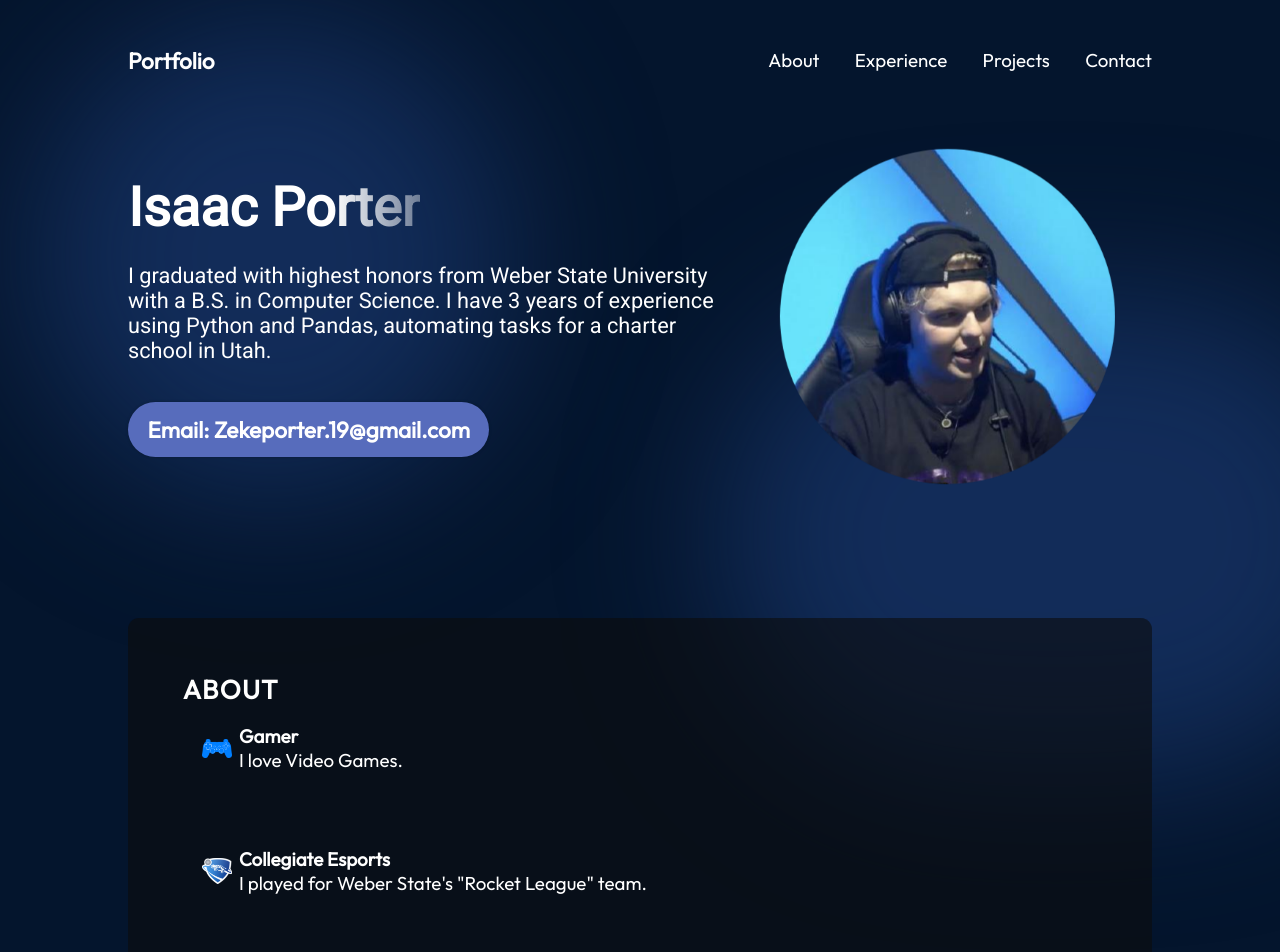
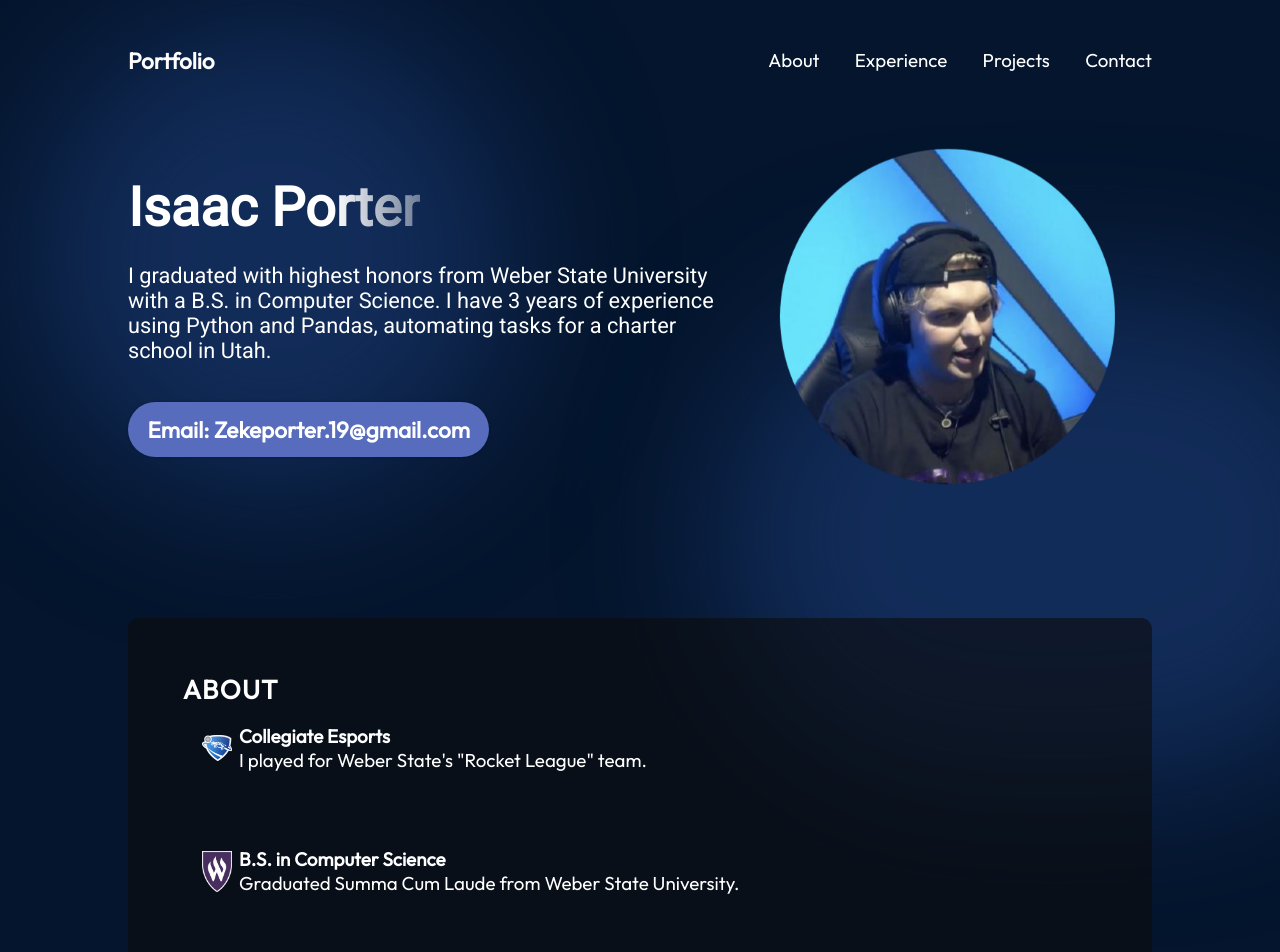
Before and after one commit to isaacporter1/Portfolio-React, a React (Vite) app: page / in a window 1280 px wide. Shown: the top 952 px of the page. Built offline with nearby package versions, Linux system fonts and the light colour scheme.

Commit message:
Updating About with Summa Cum Laude instead of love video games

```diff
--- a/src/components/About/About.jsx
+++ b/src/components/About/About.jsx
@@ -19,7 +19,7 @@ export const About = () => {
               </p>
             </div>
           </li> */}
-          <li className={styles.aboutItem}>
+          {/* <li className={styles.aboutItem}>
             <img src={getImageUrl("about/gamecontroller.png")} alt="Game Controller icon" />
             <div className={styles.aboutItemText}>
               <h3>Gamer</h3>
@@ -27,13 +27,22 @@ export const About = () => {
                 I love Video Games.
               </p>
             </div>
-          </li>
+          </li> */}
           <li className={styles.aboutItem}>
             <img src={getImageUrl("about/rl.png")} alt="RL icon" />
             <div className={styles.aboutItemText}>
               <h3>Collegiate Esports</h3>
               <p>
                 I played for Weber State's "Rocket League" team.
+              </p>
+            </div>
+          </li>
+          <li className={styles.aboutItem}>
+            <img src={getImageUrl("about/wsu.png")} alt="Weber State Logo" />
+            <div className={styles.aboutItemText}>
+              <h3>B.S. in Computer Science</h3>
+              <p>
+                Graduated Summa Cum Laude from Weber State University.
               </p>
             </div>
           </li>
```
Also changed, not shown: public/assets/about/wsu.png (added).
